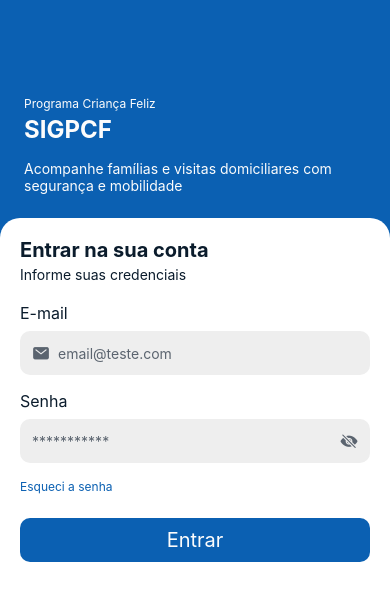
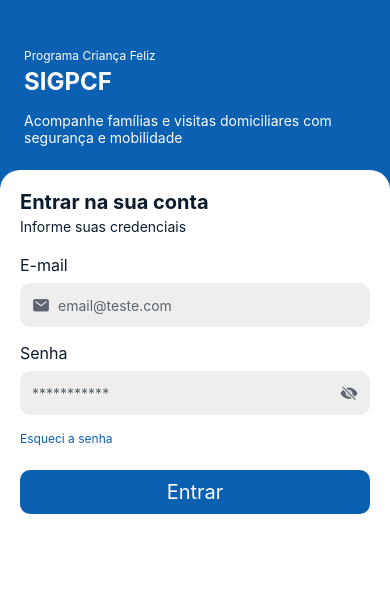
Before and after one commit to ron010-1/project-pdm, a React Native app: screen /Inicio in a window 390 px wide. Shown: the top 600 px of the page. Built offline with nearby package versions, Linux system fonts and the light colour scheme; no server answers.

Commit message:
adicionando area segura para icones não sobrepor outros

```diff
--- a/src/components/Header.tsx
+++ b/src/components/Header.tsx
@@ -1,10 +1,13 @@
 import { Pressable, StyleSheet, Text, View } from 'react-native';
 import { Ionicons } from '@expo/vector-icons';
+import { useSafeAreaInsets } from 'react-native-safe-area-context';
 import { colors, fontSizes, fontWeights, spacing } from '../theme';
 
 export function Header({ title, onBack }: { title: string; onBack?: () => void }) {
+  const insets = useSafeAreaInsets();
+
   return (
-    <View style={styles.container}>
+    <View style={[styles.container, { paddingTop: insets.top + spacing.md }]}>
       {onBack && (
         <Pressable onPress={onBack} hitSlop={8} style={styles.backButton}>
           <Ionicons name="arrow-back" size={18} color={colors.textSecondary} />
@@ -19,8 +22,8 @@ const styles = StyleSheet.create({
   container: {
     flexDirection: 'row',
     alignItems: 'center',
-    height: 52,
     paddingHorizontal: spacing.lg,
+    paddingBottom: spacing.md,
     backgroundColor: colors.surface,
     borderBottomWidth: 1,
     borderBottomColor: colors.border,
--- a/src/features/agenda/AgendaScreen.tsx
+++ b/src/features/agenda/AgendaScreen.tsx
@@ -1,6 +1,7 @@
 import { FlatList, Pressable, StyleSheet, Text, View } from 'react-native';
 import { Ionicons } from '@expo/vector-icons';
 import { useNavigation } from '@react-navigation/native';
+import { useSafeAreaInsets } from 'react-native-safe-area-context';
 import dayjs from 'dayjs';
 import { Card } from '../../components/Card';
 import { Badge } from '../../components/Badge';
@@ -13,11 +14,12 @@ const MESES_ABREVIADOS = ['jan.', 'fev.', 'mar.', 'abr.', 'mai.', 'jun.', 'jul.'
 
 export function AgendaScreen() {
   const navigation = useNavigation();
+  const insets = useSafeAreaInsets();
   const { data, loading, error } = useVisitasComBeneficiarios();
 
   return (
     <View style={styles.container}>
-      <View style={styles.header}>
+      <View style={[styles.header, { paddingTop: insets.top + spacing.md }]}>
         <Text style={styles.headerTitle}>Agenda</Text>
         <Pressable
           style={styles.newButton}
@@ -77,8 +79,8 @@ const styles = StyleSheet.create({
     flexDirection: 'row',
     alignItems: 'center',
     justifyContent: 'space-between',
-    height: 49,
     paddingHorizontal: spacing.lg,
+    paddingBottom: spacing.md,
     backgroundColor: colors.surface,
     borderBottomWidth: 1,
     borderBottomColor: colors.border,
--- a/src/features/auth/LoginScreen.tsx
+++ b/src/features/auth/LoginScreen.tsx
@@ -3,6 +3,7 @@ import { Controller, useForm } from 'react-hook-form';
 import { zodResolver } from '@hookform/resolvers/zod';
 import { z } from 'zod';
 import { ActivityIndicator, Alert, KeyboardAvoidingView, Platform, Pressable, StyleSheet, Text, View } from 'react-native';
+import { useSafeAreaInsets } from 'react-native-safe-area-context';
 import { isAxiosError } from 'axios';
 import { Button } from '../../components/Button';
 import { TextField } from '../../components/TextField';
@@ -20,6 +21,7 @@ type LoginForm = z.infer<typeof loginSchema>;
 
 export function LoginScreen() {
   const { login } = useAuth();
+  const insets = useSafeAreaInsets();
   const [serverError, setServerError] = useState<string | null>(null);
   const [submitting, setSubmitting] = useState(false);
 
@@ -53,7 +55,7 @@ export function LoginScreen() {
       style={styles.container}
       behavior={Platform.OS === 'ios' ? 'padding' : undefined}
     >
-      <View style={styles.hero}>
+      <View style={[styles.hero, { paddingTop: insets.top + spacing.xxl * 2 }]}>
         <Text style={styles.heroSubtitle}>Programa Criança Feliz</Text>
         <Text style={styles.heroTitle}>SIGPCF</Text>
         <Text style={styles.heroTagline}>
@@ -128,7 +130,6 @@ const styles = StyleSheet.create({
     backgroundColor: colors.primary,
   },
   hero: {
-    paddingTop: 96,
     paddingHorizontal: spacing.xxl,
     paddingBottom: spacing.xxl,
   },
--- a/src/features/beneficiarios/ListScreen.tsx
+++ b/src/features/beneficiarios/ListScreen.tsx
@@ -13,6 +13,7 @@ import {
 import { Ionicons } from '@expo/vector-icons';
 import { NativeStackScreenProps } from '@react-navigation/native-stack';
 import { useFocusEffect } from '@react-navigation/native';
+import { useSafeAreaInsets } from 'react-native-safe-area-context';
 import { FamiliasStackParamList } from '../../navigation/types';
 import { Badge } from '../../components/Badge';
 import { EmptyState } from '../../components/EmptyState';
@@ -29,6 +30,7 @@ if (Platform.OS === 'android' && UIManager.setLayoutAnimationEnabledExperimental
 type Props = NativeStackScreenProps<FamiliasStackParamList, 'Lista'>;
 
 export function ListScreen({ navigation }: Props) {
+  const insets = useSafeAreaInsets();
   const { data, loading, error, reload } = useBeneficiarios();
   const [query, setQuery] = useState('');
 
@@ -53,7 +55,7 @@ export function ListScreen({ navigation }: Props) {
 
   return (
     <View style={styles.container}>
-      <View style={styles.headerRow}>
+      <View style={[styles.headerRow, { paddingTop: insets.top + spacing.lg }]}>
         <Text style={styles.headerTitle}>Famílias</Text>
         <Pressable style={styles.newButton} onPress={() => navigation.navigate('Novo')}>
           <Ionicons name="add" size={16} color={colors.textInverse} />
@@ -140,7 +142,6 @@ const styles = StyleSheet.create({
     flexDirection: 'row',
     alignItems: 'center',
     justifyContent: 'space-between',
-    paddingTop: spacing.xl,
     paddingBottom: spacing.lg,
   },
   headerTitle: {
--- a/src/features/inicio/InicioScreen.tsx
+++ b/src/features/inicio/InicioScreen.tsx
@@ -2,6 +2,7 @@ import { useMemo } from 'react';
 import { Pressable, StyleSheet, Text, View } from 'react-native';
 import { Ionicons } from '@expo/vector-icons';
 import { useNavigation } from '@react-navigation/native';
+import { useSafeAreaInsets } from 'react-native-safe-area-context';
 import { LinearGradient } from 'expo-linear-gradient';
 import dayjs from 'dayjs';
 import { Card } from '../../components/Card';
@@ -14,6 +15,7 @@ import { navigateToFamilias } from '../../navigation/types';
 
 export function InicioScreen() {
   const navigation = useNavigation();
+  const insets = useSafeAreaInsets();
   const { nome } = useAuth();
   const { data: beneficiarios } = useBeneficiarios();
   const { data: visitas } = useVisitasComBeneficiarios();
@@ -33,7 +35,10 @@ export function InicioScreen() {
 
   return (
     <View style={styles.container}>
-      <LinearGradient colors={[colors.primary, '#008892']} style={styles.hero}>
+      <LinearGradient
+        colors={[colors.primary, '#008892']}
+        style={[styles.hero, { paddingTop: insets.top + spacing.lg }]}
+      >
         <Text style={styles.heroGreetingLabel}>Bem-vinda,</Text>
         <Text style={styles.heroGreetingName}>{nome ?? 'Assistente Social'}</Text>
 
@@ -121,7 +126,6 @@ const styles = StyleSheet.create({
     backgroundColor: colors.background,
   },
   hero: {
-    paddingTop: spacing.xxl,
     paddingHorizontal: spacing.xl,
     paddingBottom: spacing.xl,
   },
--- a/src/features/perfil/PerfilScreen.tsx
+++ b/src/features/perfil/PerfilScreen.tsx
@@ -1,16 +1,18 @@
 import { StyleSheet, Text, View } from 'react-native';
 import { Ionicons } from '@expo/vector-icons';
+import { useSafeAreaInsets } from 'react-native-safe-area-context';
 import { Card } from '../../components/Card';
 import { Button } from '../../components/Button';
 import { colors, fontSizes, fontWeights, radii, spacing } from '../../theme';
 import { useAuth } from '../../context/AuthContext';
 
 export function PerfilScreen() {
+  const insets = useSafeAreaInsets();
   const { userId, nome, logout } = useAuth();
 
   return (
     <View style={styles.container}>
-      <View style={styles.header}>
+      <View style={[styles.header, { paddingTop: insets.top + spacing.md }]}>
         <Text style={styles.headerTitle}>Perfil</Text>
       </View>
 
@@ -36,9 +38,9 @@ const styles = StyleSheet.create({
     backgroundColor: colors.background,
   },
   header: {
-    height: 49,
     justifyContent: 'center',
     paddingHorizontal: spacing.lg,
+    paddingBottom: spacing.md,
     backgroundColor: colors.surface,
     borderBottomWidth: 1,
     borderBottomColor: colors.border,
--- a/src/features/relatorios/RelatoriosScreen.tsx
+++ b/src/features/relatorios/RelatoriosScreen.tsx
@@ -1,6 +1,7 @@
 import { useMemo, useState } from 'react';
 import { ScrollView, StyleSheet, Text, View } from 'react-native';
 import { Ionicons } from '@expo/vector-icons';
+import { useSafeAreaInsets } from 'react-native-safe-area-context';
 import dayjs from 'dayjs';
 import { Card } from '../../components/Card';
 import { Button } from '../../components/Button';
@@ -14,6 +15,7 @@ import { useVisitasComBeneficiarios } from '../agenda/hooks';
 import { beneficiarioStatus } from '../../utils/age';
 
 export function RelatoriosScreen() {
+  const insets = useSafeAreaInsets();
   const [inicio, setInicio] = useState('');
   const [fim, setFim] = useState('');
   const [feedback, setFeedback] = useState<{ type: 'success' | 'error'; message: string } | null>(null);
@@ -59,7 +61,7 @@ export function RelatoriosScreen() {
 
   return (
     <View style={styles.container}>
-      <View style={styles.header}>
+      <View style={[styles.header, { paddingTop: insets.top + spacing.md }]}>
         <Text style={styles.headerTitle}>Relatórios</Text>
       </View>
 
@@ -126,9 +128,9 @@ const styles = StyleSheet.create({
     backgroundColor: colors.background,
   },
   header: {
-    height: 49,
     justifyContent: 'center',
     paddingHorizontal: spacing.lg,
+    paddingBottom: spacing.md,
     backgroundColor: colors.surface,
     borderBottomWidth: 1,
     borderBottomColor: colors.border,
```
